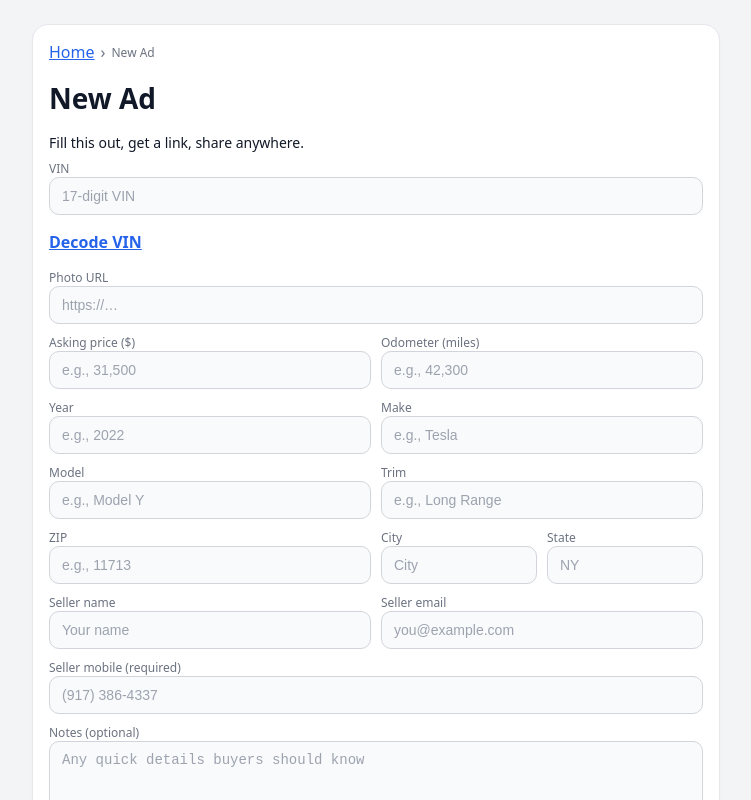
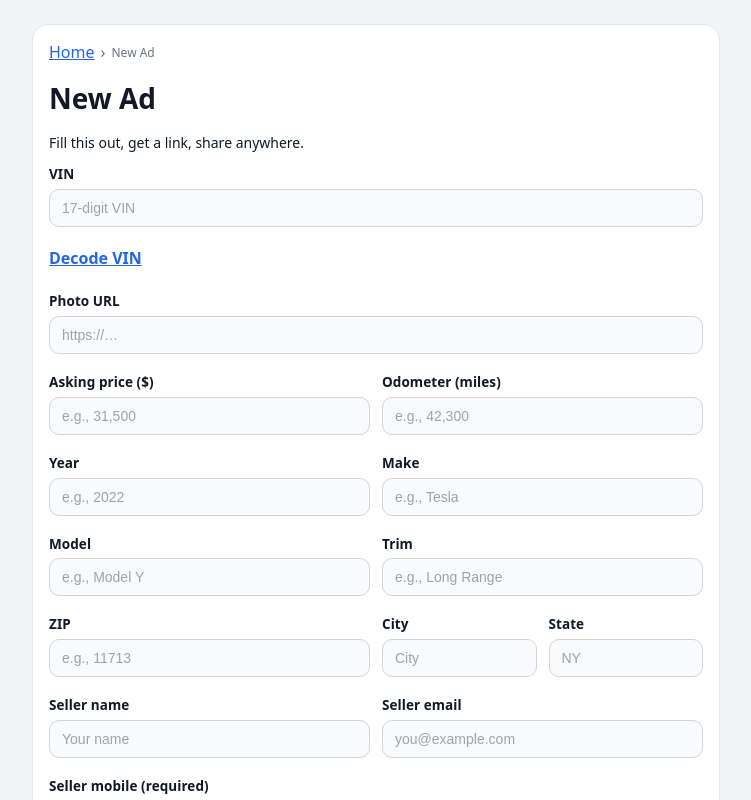
Before and after one commit to adamqureshi/car-ad-mvp, a Next.js app: page /new in a window 1280 px wide. Shown: the top 800 px of the page, without its empty margins (264-1015 px from the left). Built offline with nearby package versions, Linux system fonts and the light colour scheme.

Commit message:
Update globals.css

```diff
--- a/app/globals.css
+++ b/app/globals.css
@@ -177,3 +177,24 @@ textarea { resize: vertical; min-height: 96px; }
   padding: 6px 0;
 }
 .link-action:focus-visible { box-shadow: 0 0 0 3px rgba(37,99,235,.24); outline: none; }
+/* ---- Form label upgrades ---- */
+label.small {
+  display: block;
+  font-size: 13.5px;          /* a touch larger than body */
+  font-weight: 700;           /* bold for readability */
+  color: var(--text);         /* no muted gray for labels */
+  line-height: 1.25;
+  letter-spacing: .005em;
+  margin: 6px 0 2px;          /* top/bottom spacing around label text */
+}
+
+/* space between label text and the control */
+label.small > .input,
+label.small > .select,
+label.small > textarea {
+  margin-top: 6px;
+}
+
+/* optional: tighten grid rows a hair now that labels are bolder */
+.row { gap: 12px; }
+.row2 { gap: 12px; }
```
